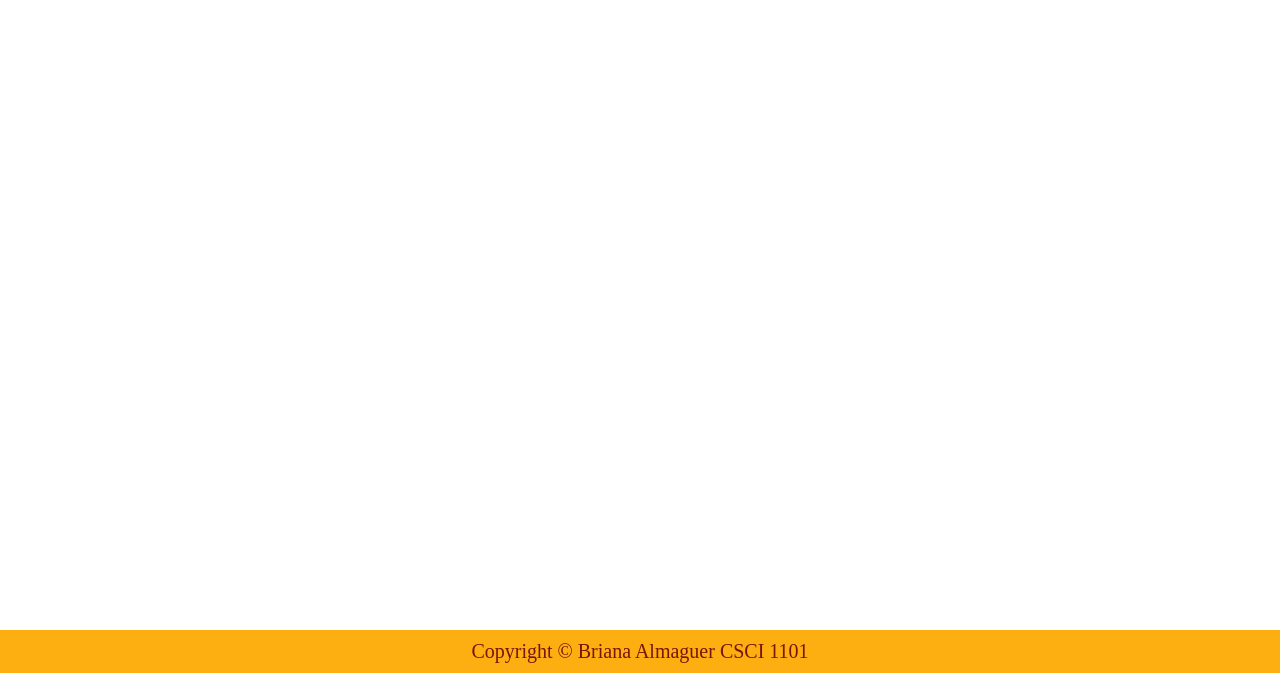
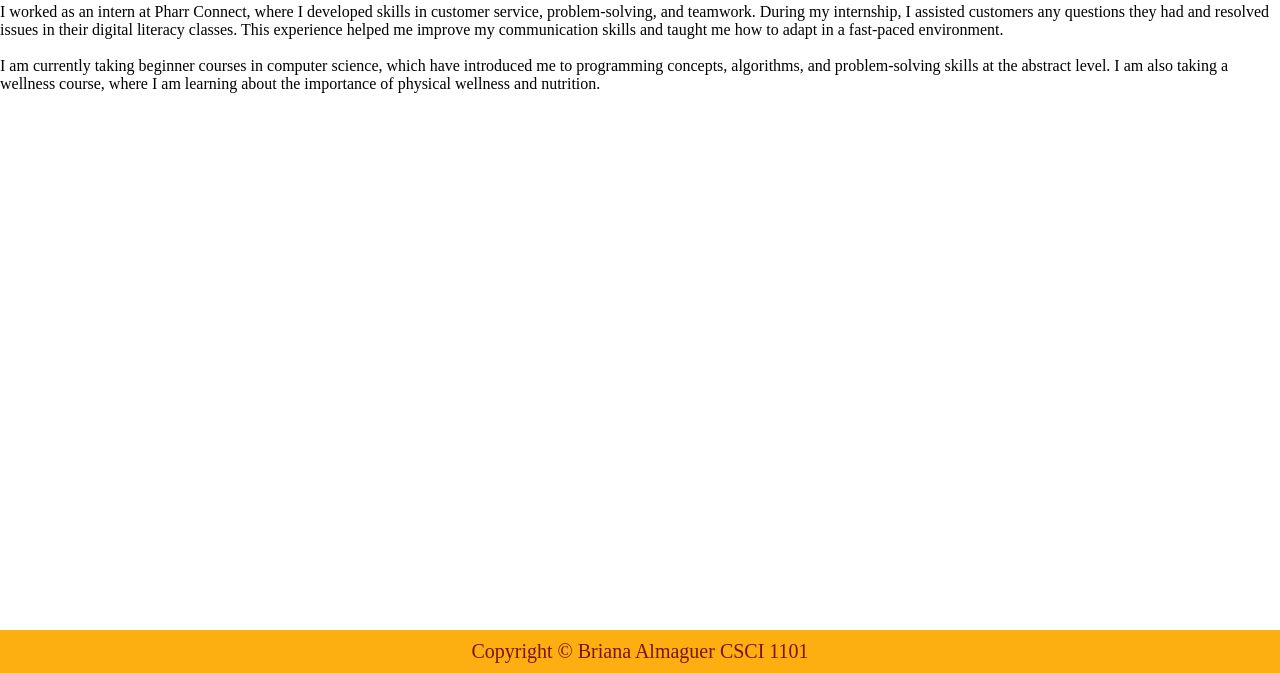
Before and after one commit to almaguerbriana/myPortfolio, a plain HTML site: page experience.html in a window 1280 px wide. Shown: the part 127-800 px from the top of the page. Drawn offline with Linux system fonts and the light colour scheme.

Commit message:
added paragraphs, removed unnecessary items

```diff
--- a/experience.html
+++ b/experience.html
@@ -24,6 +24,19 @@
         </header>
         <div class="content">
             <h2 class="h2"> Experience</h2>
+
+            <br/>
+
+            <p>I worked as an intern at Pharr Connect, where I developed skills in customer service, problem-solving,
+                 and teamwork. During my internship, I assisted customers any questions they had and resolved issues
+                 in their digital literacy classes. This experience helped me improve my communication skills and
+                 taught me how to adapt in a fast-paced environment.</p>
+
+            <br/>
+
+            <p> I am currently taking beginner courses in computer science, which have introduced me to programming
+            concepts, algorithms, and problem-solving skills at the abstract level. I am also taking a wellness course,
+             where I am learning about the importance of physical wellness and nutrition.</p>
         </div>
 
         <footer>
--- a/styles.css
+++ b/styles.css
@@ -89,7 +89,7 @@ a:hover{
 }
 
 .content p{
-    color: blue;
+    color: black;
 }
 
 .content .abtMeText{
```
Also changed, not shown: index.html (+6 -7 lines).
